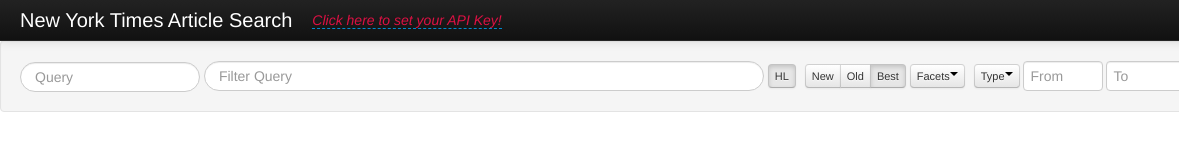
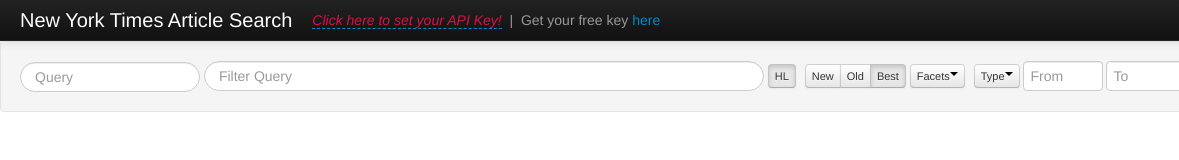
Before and after one commit to jamesboehmer/nytd2013, a plain HTML site: page portal/index.html in a window 1280 px wide. Shown: the full height of the page, 0-1179 px from the left. Drawn offline with nearby package versions, Linux system fonts and the light colour scheme.

Commit message:
Added a link from the portal to the key registration page

```diff
--- a/portal/index.html
+++ b/portal/index.html
@@ -21,7 +21,7 @@
     <div class="container-fluid">
       <a class="brand" href="#">New York Times Article Search</a>
       <div class="nav-collapse collapse">
-        <span class="navbar-text"><a href="#" id="api-key"></a></span>
+        <span class="navbar-text"><a href="#" id="api-key"></a>&nbsp;&nbsp;|&nbsp;&nbsp;Get your free key <a href="http://developer.nytimes.com/apps/register" target="NYTdeveloperNetwork">here</a></span>
         <span class="navbar-text pull-right">
           <img src="assets/img/NYT-Fraktur-T.png" height="32px" width="32px">
         </span>
```
